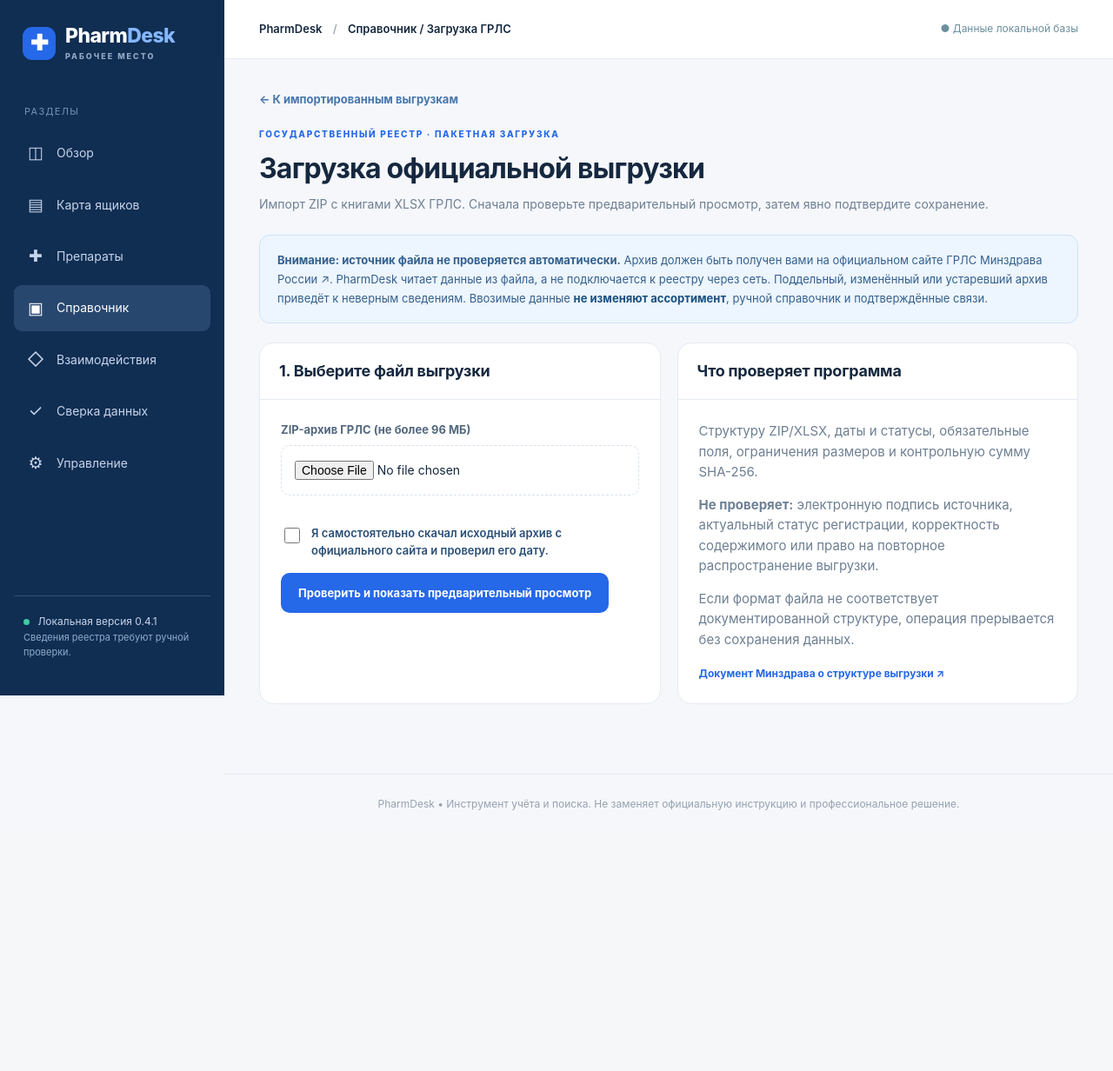
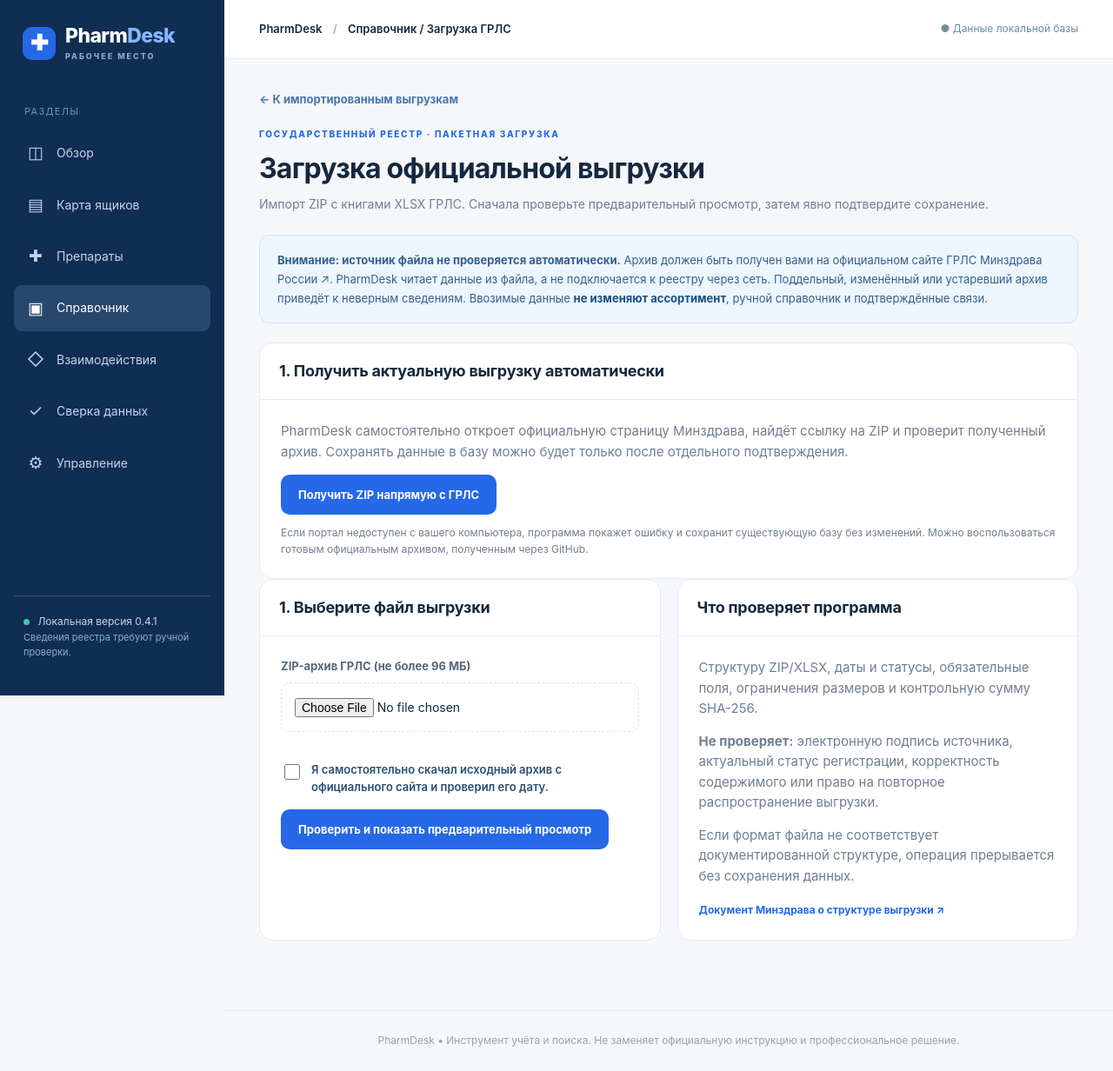
Before and after one commit to BogdanMaslyuk/PharmDesk, a FastAPI app: page /catalog/grls/import in a window 1280 px wide. Shown: the whole page at 87% size. Before the commit the page ends 932 px from the top, so only its background shows below. Run offline with FastAPI, Linux system fonts and the light colour scheme.

Commit message:
Add one-click official GRLS download and preview to PharmDesk v0.4.2

```diff
--- a/app/templates/grls_import.html
+++ b/app/templates/grls_import.html
@@ -18,6 +18,17 @@
 </div>
 {% if error %}<div class="form-error" role="alert">{{error}}</div>{% endif %}
 {% if not preview %}
+<section class="panel">
+  <div class="panel-head"><h2>1. Получить актуальную выгрузку автоматически</h2></div>
+  <div class="panel-body">
+    <p>PharmDesk самостоятельно откроет официальную страницу Минздрава, найдёт ссылку на ZIP и проверит полученный архив. Сохранять данные в базу можно будет только после отдельного подтверждения.</p>
+    <form action="/catalog/grls/fetch" method="post">
+      <input type="hidden" name="csrf_token" value="{{csrf_token}}">
+      <button class="btn btn-primary" type="submit">Получить ZIP напрямую с ГРЛС</button>
+    </form>
+    <p class="field-hint">Если портал недоступен с вашего компьютера, программа покажет ошибку и сохранит существующую базу без изменений. Можно воспользоваться готовым официальным архивом, полученным через GitHub.</p>
+  </div>
+</section>
 <div class="details-grid">
   <section class="panel">
     <div class="panel-head"><h2>1. Выберите файл выгрузки</h2></div>
```
